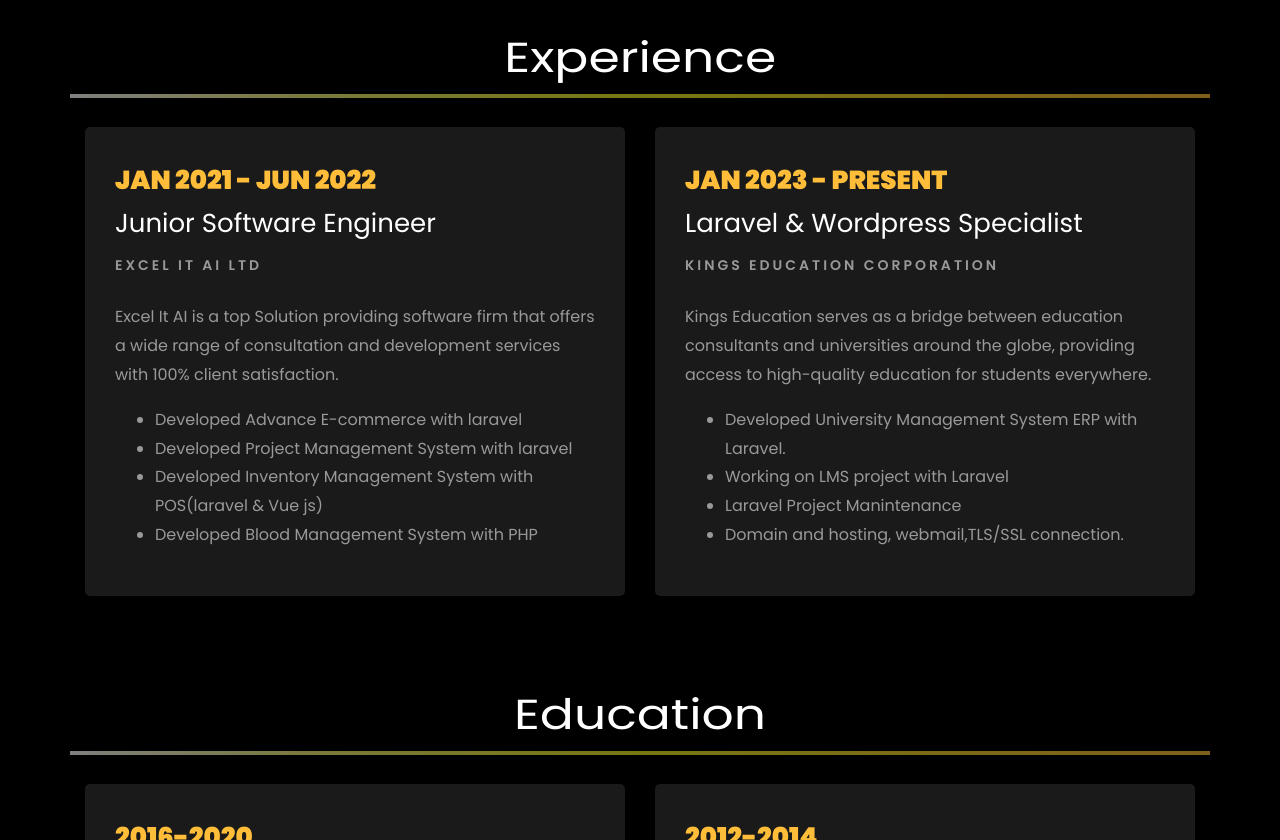
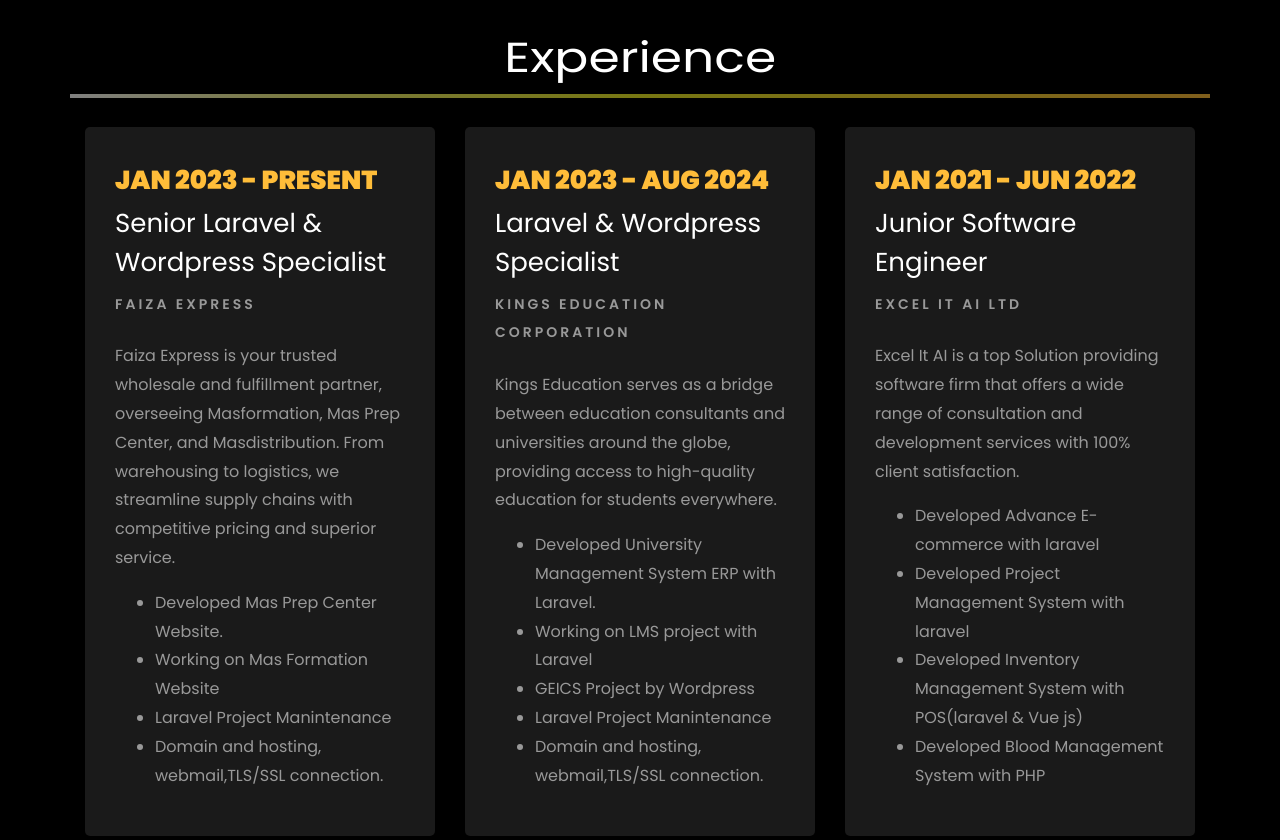
Before and after one commit to Plan-B-Arko/motalebhossainarko.github.io, a plain HTML site: page index.html in a window 1280 px wide. Shown: the part 1960-2800 px from the top of the page. Drawn offline with Linux system fonts and the light colour scheme; animation ran at ten frames a second; files whose address does not match are found by name.

Commit message:
updated 29-10-2024

```diff
--- a/index.html
+++ b/index.html
@@ -323,7 +323,42 @@
 		<br>
 
 		<div class="row">
-				<div class="col-md-6">
+			<div class="col-md-4">
+				<div class="resume-wrap ftco-animate">
+					<span class="date">JAN 2023 - PRESENT</span>
+					<h2>Senior Laravel & Wordpress Specialist</h2>
+					<span class="position">Faiza Express</span>
+					<p class="mt-4">Faiza Express is your trusted wholesale and fulfillment partner, overseeing Masformation, Mas Prep Center, and Masdistribution. From warehousing to logistics, we streamline supply chains with competitive pricing and superior service.
+						<ul>
+							<li>Developed Mas Prep Center Website.</li>
+							<li>Working on Mas Formation Website</li>
+							<li>Laravel Project Manintenance </li>
+							<li>Domain and hosting, webmail,TLS/SSL connection.</li>
+						</ul>
+					</p>
+				</div>
+
+			</div>
+
+
+				<div class="col-md-4">
+					<div class="resume-wrap ftco-animate">
+						<span class="date">JAN 2023 - AUG 2024</span>
+						<h2>Laravel & Wordpress Specialist</h2>
+						<span class="position">Kings Education Corporation</span>
+						<p class="mt-4">Kings Education serves as a bridge between education consultants and universities around the globe, providing access to high-quality education for students everywhere.
+							<ul>
+								<li>Developed University Management System ERP with Laravel.</li>
+								<li>Working on LMS project with Laravel</li>
+								<li>GEICS Project by Wordpress</li>
+								<li>Laravel Project Manintenance </li>
+								<li>Domain and hosting, webmail,TLS/SSL connection.</li>
+							</ul>
+						</p>
+					</div>
+
+				</div>
+				<div class="col-md-4">
 					<div class="resume-wrap ftco-animate">
 						<span class="date">JAN 2021 - JUN 2022</span>
 						<h2>Junior Software Engineer</h2>
@@ -342,22 +377,6 @@
 
 				</div>
 
-				<div class="col-md-6">
-					<div class="resume-wrap ftco-animate">
-						<span class="date">JAN 2023 - PRESENT</span>
-						<h2>Laravel & Wordpress Specialist</h2>
-						<span class="position">Kings Education Corporation</span>
-						<p class="mt-4">Kings Education serves as a bridge between education consultants and universities around the globe, providing access to high-quality education for students everywhere.
-							<ul>
-								<li>Developed University Management System ERP with Laravel.</li>
-								<li>Working on LMS project with Laravel</li>
-								<li>Laravel Project Manintenance </li>
-								<li>Domain and hosting, webmail,TLS/SSL connection.</li>
-							</ul>
-						</p>
-					</div>
-
-				</div>
 			</div>
 
 		<br>
@@ -391,7 +410,7 @@
 
     		<div class="row justify-content-center mt-5">
     			<div class="col-md-6 text-center ftco-animate">
-    				<p><a href="https://drive.google.com/file/d/1yyx-EfO8Qe-WjQGM2BiHfcE6WG5t4YYe/view?usp=sharing" class="btn btn-primary py-4 px-5">Download CV</a></p>
+    				<p><a href="https://drive.google.com/file/d/1VUgX7d8mBD6cYIIg03bm61eTxZb4r72-/view?usp=sharing" class="btn btn-primary py-4 px-5">Download CV</a></p>
     			</div>
     		</div>
     	</div>
```
